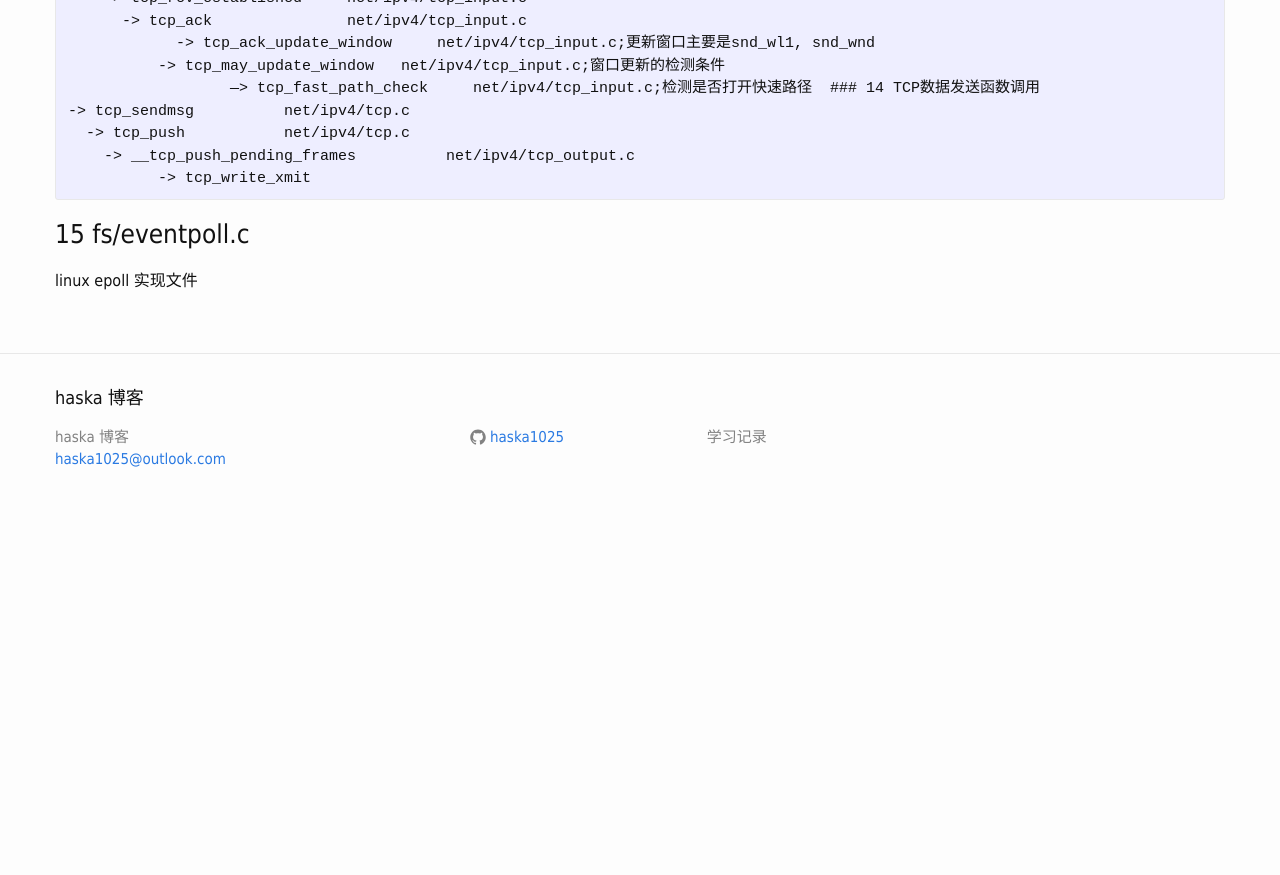
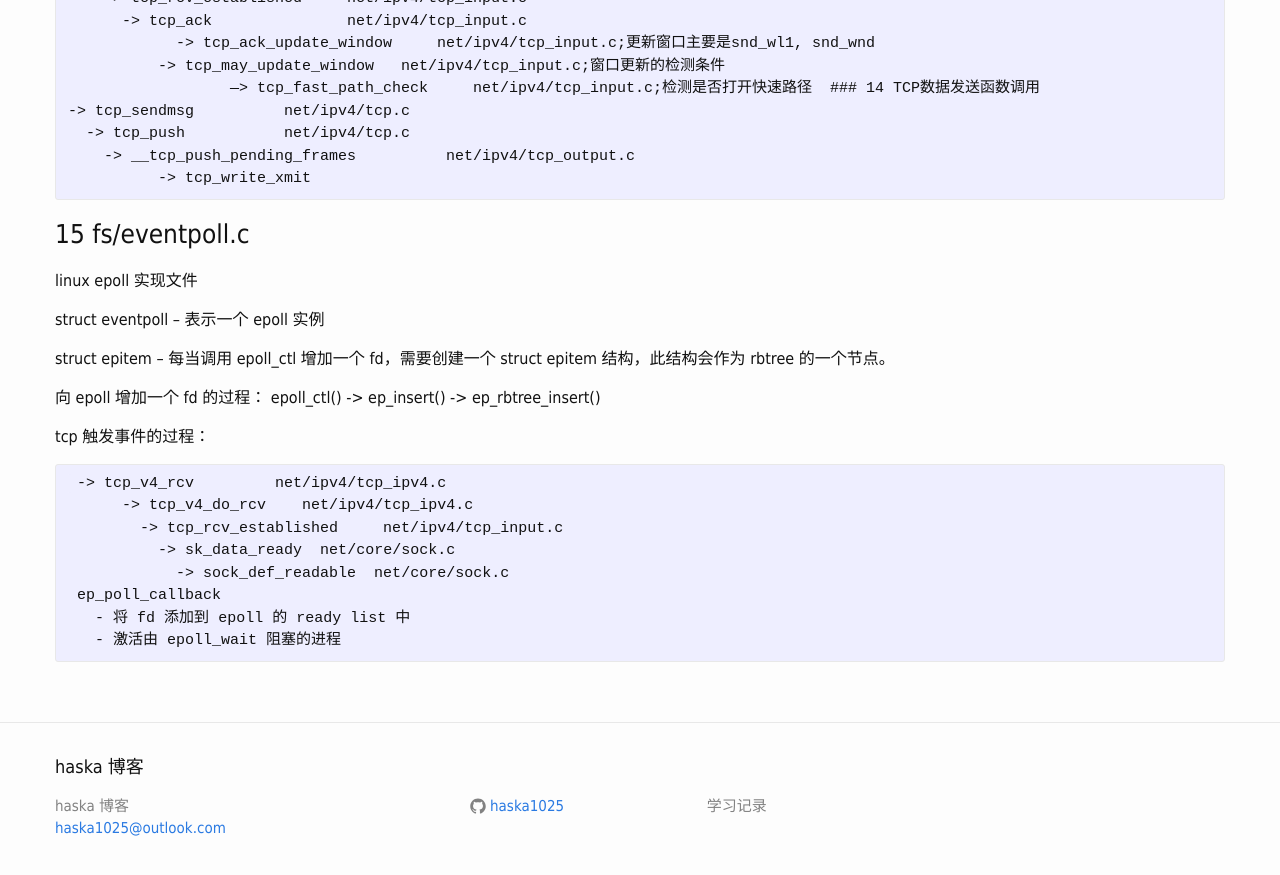
Before and after one commit to haska1025/haska1025.github.io, a Jekyll site: the page built from _posts/2016-07-04-linux_kernel_notes.md, in a window 1280 px wide and 900 px high, scrolled down 4514 px. Shown: the top 875 px of the window. Built offline with Jekyll 4.4.1, drawn with Linux system fonts in a browser that asks for light colours; before the commit the page ends 5045 px from its top, so only the background shows below that.

Commit message:
Update 2016-07-04-linux_kernel_notes.md

````diff
--- a/_posts/2016-07-04-linux_kernel_notes.md
+++ b/_posts/2016-07-04-linux_kernel_notes.md
@@ -202,3 +202,22 @@ struct inet_protosw {} /* This is used to register socket interfaces for IP prot
 ### 15 fs/eventpoll.c
 
 linux epoll 实现文件
+
+struct eventpoll -- 表示一个 epoll 实例
+
+struct epitem -- 每当调用 epoll_ctl 增加一个 fd，需要创建一个 struct epitem 结构，此结构会作为 rbtree 的一个节点。
+
+向 epoll 增加一个 fd 的过程：
+epoll_ctl() -> ep_insert() -> ep_rbtree_insert()
+
+tcp 触发事件的过程：
+```c
+ -> tcp_v4_rcv         net/ipv4/tcp_ipv4.c
+      -> tcp_v4_do_rcv    net/ipv4/tcp_ipv4.c
+        -> tcp_rcv_established     net/ipv4/tcp_input.c
+	  -> sk_data_ready  net/core/sock.c
+	    -> sock_def_readable  net/core/sock.c
+ ep_poll_callback
+   - 将 fd 添加到 epoll 的 ready list 中
+   - 激活由 epoll_wait 阻塞的进程
+```
````
